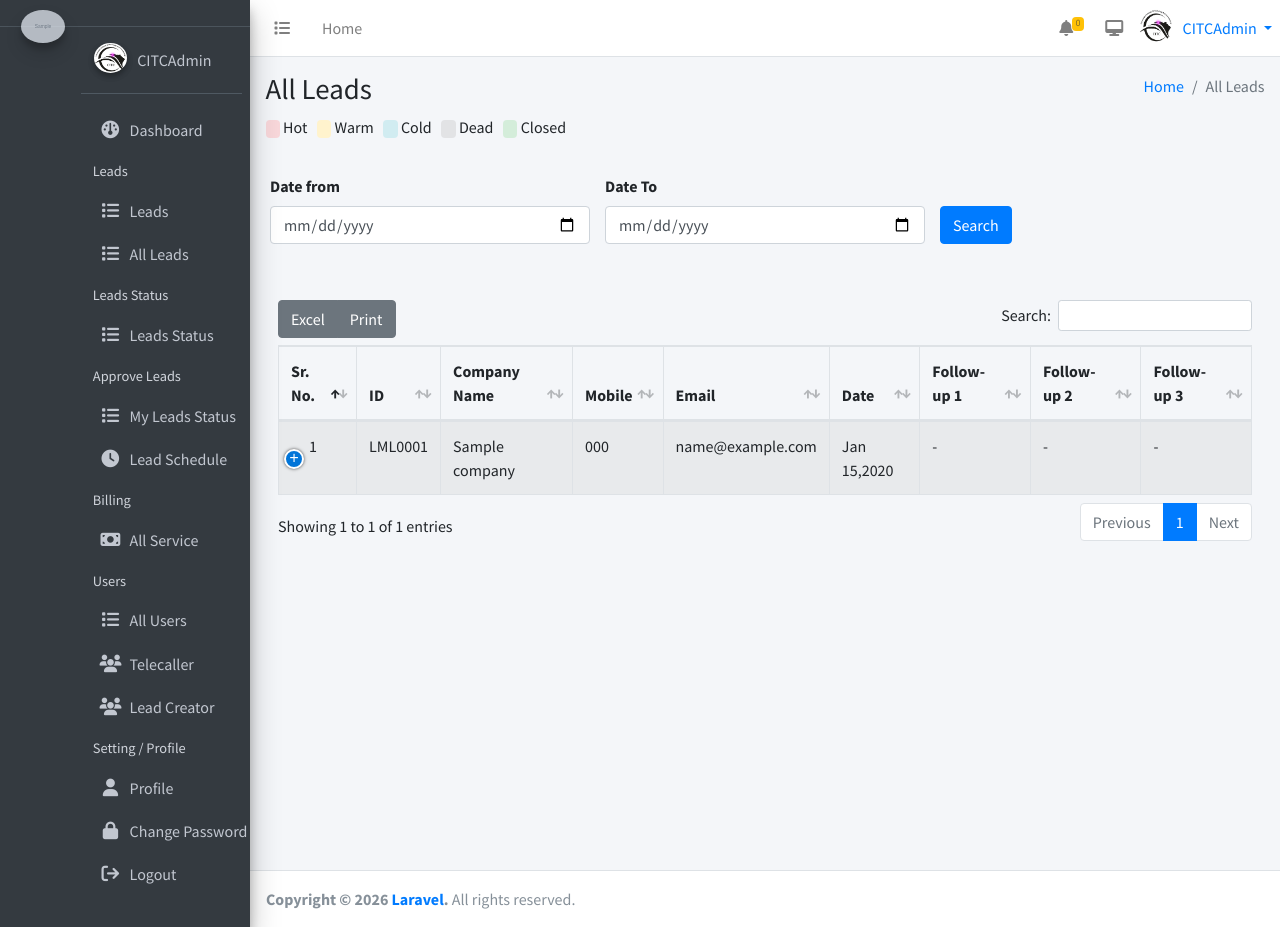
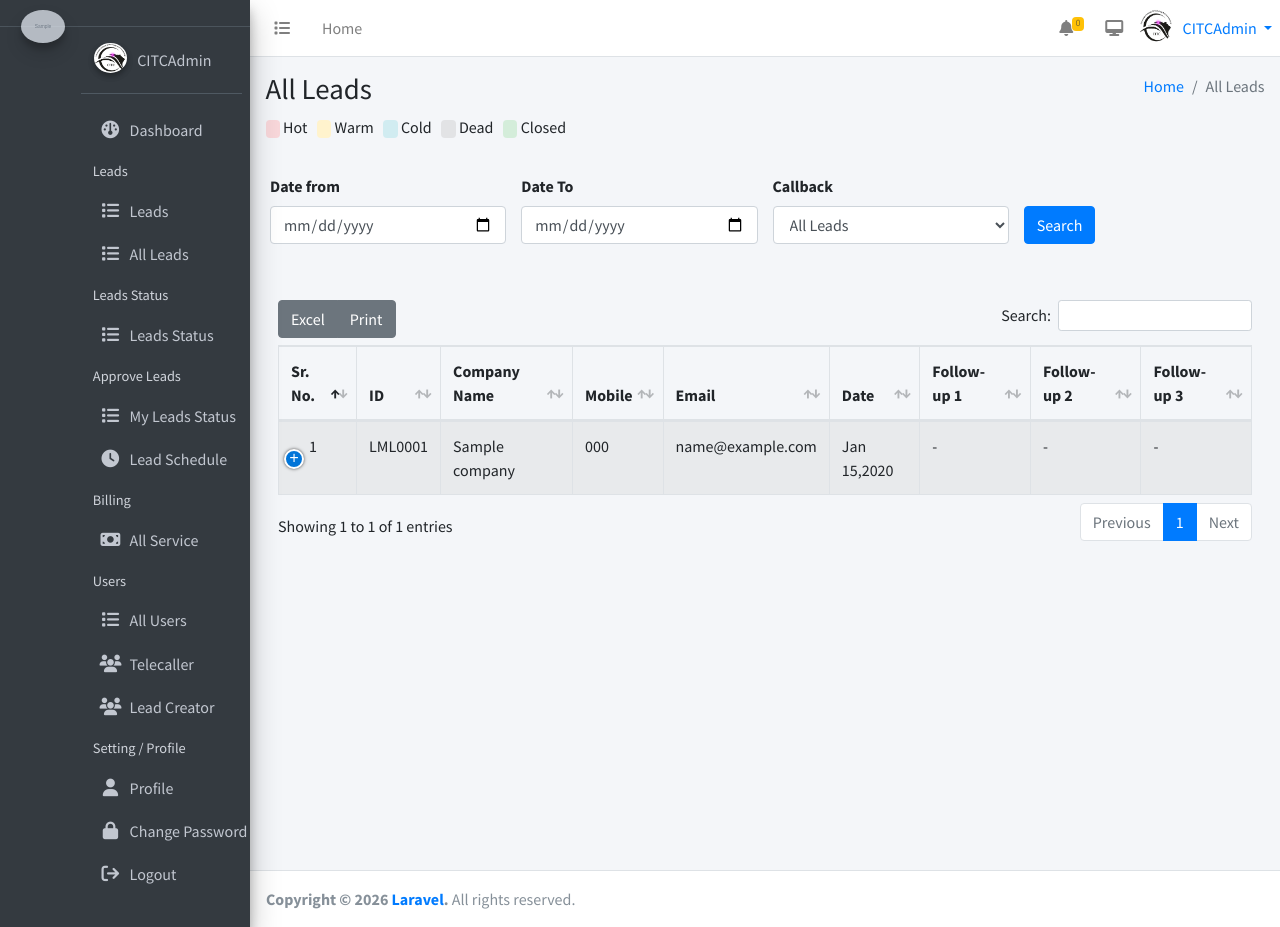
Before and after one commit to midbrainstechnologies/lms.mid-demo.co.in, a Laravel app: template resources/views/Tele/lead/allleads.blade.php in a window 1280 px wide. Run offline with Laravel 10, Linux system fonts and the light colour scheme; a user stored in the database is signed in; data comes from the database, SQL or seed files in the repository; tables that the repository leaves empty hold one stand-in row (values such as "Sample post"); the template is opened without the code that fills it: most values are stand-ins (such as "Sample title", 1, 10 or a date in 2020); grey boxes marked "Sample" are stand-in pictures; data that the repository does not hold is empty; some libraries are stand-ins or nearby versions.

Commit message:
Add Callback filter to All Leads table and sidebar
Filters the All Leads list down to leads that have an active
scheduled follow-up reminder (i.e. Schedule Later = Yes was set on a
prior remark). Available as an auto-submitting dropdown on the All
Leads table and as a direct sidebar link.

Also drop the `required` attribute from the date filters so the
callback filter can be applied without also picking a date range.

Co-Authored-By: Claude Sonnet 5 <noreply@anthropic.com>
Claude-Session: https://claude.ai/code/session_01KHU3ipXX6V1p9X7SNCusjd

```diff
--- a/resources/views/Tele/lead/allleads.blade.php
+++ b/resources/views/Tele/lead/allleads.blade.php
@@ -76,19 +76,28 @@
         <form method="get">
             <div class="row">
 
-                <div class="col-md-4">
+                <div class="col-md-3">
                     <div class="form-group">
                         <label for="date_from">Date from</label>
-                        <input value="<?= !empty($_GET['date_from']) ? $_GET['date_from'] : '' ?>" required type="date" name="date_from" class="form-control" id="date_from" placeholder="Date From">
+                        <input value="<?= !empty($_GET['date_from']) ? $_GET['date_from'] : '' ?>" type="date" name="date_from" class="form-control" id="date_from" placeholder="Date From">
                     </div>
                 </div>
-                <div class="col-md-4">
+                <div class="col-md-3">
                     <div class="form-group">
                         <label for="date_to">Date To</label>
-                        <input value="<?= !empty($_GET['date_to']) ? $_GET['date_to'] : '' ?>" required type="date" name="date_to" class="form-control" id="date_to" placeholder="Date To">
+                        <input value="<?= !empty($_GET['date_to']) ? $_GET['date_to'] : '' ?>" type="date" name="date_to" class="form-control" id="date_to" placeholder="Date To">
                     </div>
                 </div>
-                <div class="col-md-2">
+                <div class="col-md-3">
+                    <div class="form-group">
+                        <label for="callback">Callback</label>
+                        <select name="callback" id="callback" class="form-control" onchange="this.form.submit()">
+                            <option value="">All Leads</option>
+                            <option value="yes" <?= (!empty($_GET['callback']) && $_GET['callback'] == 'yes') ? 'selected' : '' ?>>Callback Only</option>
+                        </select>
+                    </div>
+                </div>
+                <div class="col-md-3">
                     <button style="margin-top: 32px" type="submit" class="btn btn-primary">Search</button>
                 </div>
             </div>
--- a/resources/views/Tele/sidebar.blade.php
+++ b/resources/views/Tele/sidebar.blade.php
@@ -49,6 +49,12 @@
             <a href="{{url('/tele-caller/all-leads')}}" class="nav-link">
               <i class="fa fa-circle-o nav-icon"></i>
               <p>All Leads</p>
+            </a>
+          </li>
+          <li class="nav-item">
+            <a href="{{url('/tele-caller/all-leads?callback=yes')}}" class="nav-link">
+              <i class="fa fa-circle-o nav-icon"></i>
+              <p>Callback Leads</p>
             </a>
           </li>
           <li class="nav-item">
```
Also changed, not shown: app/Http/Controllers/Tele/LeadsController.php (+7 -0 lines).
